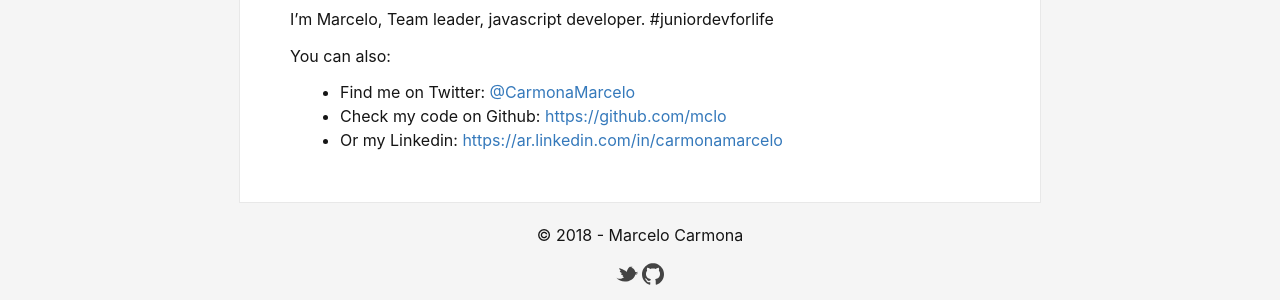
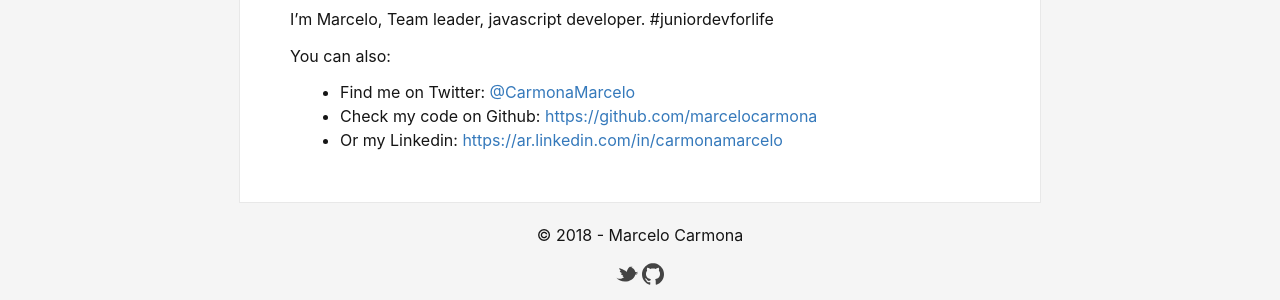
Before and after one commit to marcelocarmona/marcelocarmona.github.io, a Jekyll site: the page built from about.md, in a window 1280 px wide. Shown: the part 387-687 px from the top of the page. Built offline with Jekyll 4.4.1, drawn with Linux system fonts in a browser that asks for light colours; comment, search, counter and statistics services are not loaded; some of the changed lines change nothing that is shown.

Commit message:
Fixed github link

```diff
--- a/about.md
+++ b/about.md
@@ -7,6 +7,6 @@ I'm Marcelo, Team leader, javascript developer. #juniordevforlife
 
 You can also:
 
-+ Find me on Twitter: [@CarmonaMarcelo](https://twitter.com/CarmonaMarcelo)
-+ Check my code on Github:  [https://github.com/mclo](https://github.com/mclo)
-+ Or my Linkedin: [https://ar.linkedin.com/in/carmonamarcelo](https://ar.linkedin.com/in/carmonamarcelo)
+* Find me on Twitter: [@CarmonaMarcelo](https://twitter.com/CarmonaMarcelo)
+* Check my code on Github: [https://github.com/marcelocarmona](https://github.com/marcelocarmona)
+* Or my Linkedin: [https://ar.linkedin.com/in/carmonamarcelo](https://ar.linkedin.com/in/carmonamarcelo)
```
